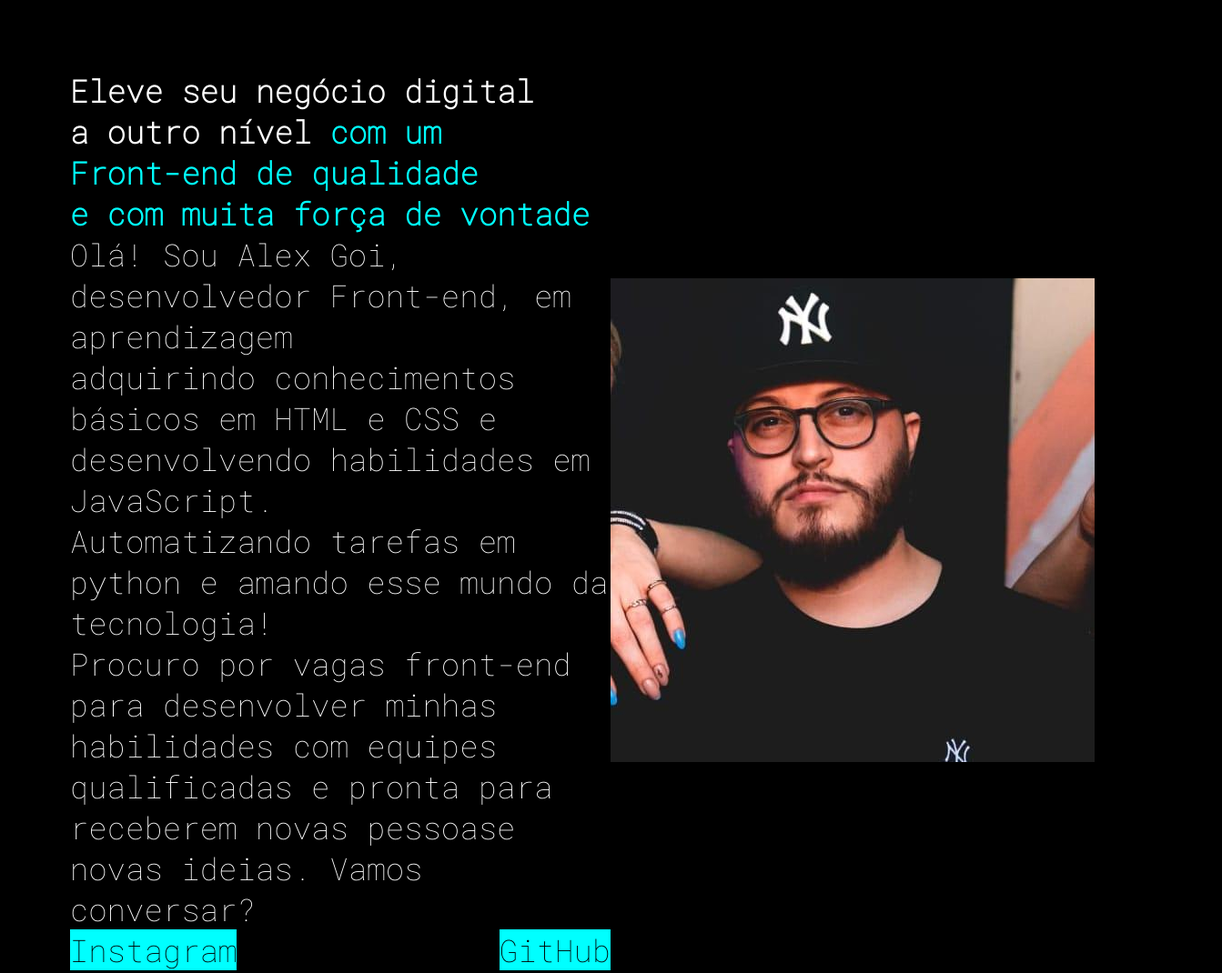
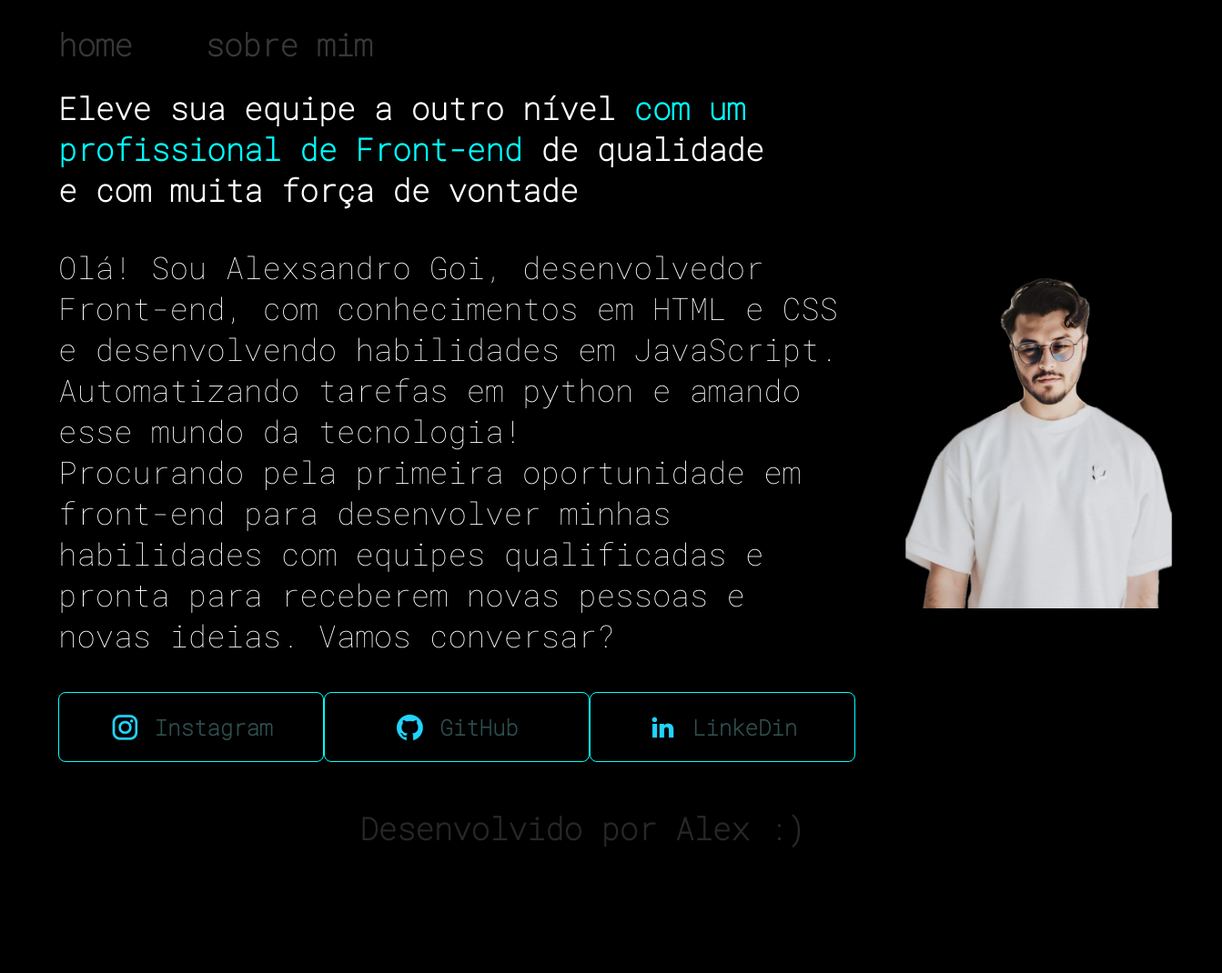
Before and after one commit to Alexgoi/portfolio-v1-incompleto, a plain HTML site: page index.html in a window 1280 px wide. Shown: the whole page at 91% size, 1343 px wide, since content can reach past the window. After the commit the page ends 957 px from the top, so only its background shows below. Drawn offline with Linux system fonts and the light colour scheme.

Commit message:
Estilizando meu portfolio
ta ficando bonito!!

```diff
--- /dev/null
+++ b/css/estilo.css
@@ -0,0 +1,83 @@
+*{
+    padding: 0;
+    margin: 0;
+}
+body{
+    box-sizing: border-box;
+    background-color: black;
+    height: 100%;
+    width: 100%;
+}
+.cabecalho{
+    padding: 2% 0 0 5%;
+}
+.menu-ca{
+    display: flex;
+    gap: 80px;
+}
+.menu-item-ca{
+    text-decoration: none;
+    color: #383838;
+    font-weight: 900;
+}
+.menu-item-ca:hover{
+    color: hotpink;
+}
+
+.apresentacao{
+    display: flex;
+    align-items: center;
+    justify-content: space-between;
+    padding: 2% 5%;
+}
+h1, p, a{
+    font-family: 'Roboto Mono', monospace;
+    color: white;
+    font-size: 0.9cm;
+}
+strong{
+    color: aqua;
+}
+.button-link:hover{
+    color: hotpink;
+    background-color: #272727;
+    cursor: pointer;
+}
+.apresentacao__conteudo{
+    width: 900px;
+    display: flex;
+    flex-direction: column;
+    gap: 40px;
+}
+.button{
+    display: flex;
+    justify-content: space-between;
+}
+
+.button-link{
+    /* background-color: #22D4fd; estilo com botão azul */
+    display: flex;
+    justify-content: center;
+    gap: 16px;
+    width: 290px;
+    text-align: center;
+    color: darkslategrey;
+    text-decoration: none;
+    border-radius: 8px;
+    font-size: 24px;
+    padding: 21.5px 0;
+    font-weight: 900;
+    border: 1px solid aqua;
+}
+.img-eu{
+    width: 35%;
+}
+.rodape{
+    padding: 24px;
+    background-color: 00000;
+    text-align: center;
+    font-weight: 900;
+}
+.text{
+    color: #272727;
+}
--- a/estilo.css
+++ /dev/null
@@ -1,39 +0,0 @@
-*{
-    padding: 0;
-    margin: 0;
-}
-body{
-    background-color: black;
-    height: 100%;
-    width: 100%;
-}
-.apresentacao {
-    display: flex;
-    align-items: center;
-    justify-content: space-between;
-    margin: 6%;
-  }
-
-h1, p, a{
-    font-family: 'Roboto Mono', monospace;
-    color: white;
-    font-size: 0.9cm;
-}
-strong{
-    color: aqua;
-}
-a{
-    color: black;
-    text-decoration: none;
-    background-color: aqua;
-}
-a:hover{
-    color: hotpink;
-}
-.apresentacao__conteudo{
-    width: 900px;
-}
-.button{
-    display: flex;
-    justify-content: space-between;
-}
--- a/index.html
+++ b/index.html
@@ -4,7 +4,7 @@
 <head>
     <meta charset="UTF-8">
     <meta name="viewport" content="width=device-width, initial-scale=1.0">
-    <link rel="stylesheet" href="estilo.css">
+    <link rel="stylesheet" href="css/estilo.css">
     <link rel="preconnect" href="https://fonts.googleapis.com">
     <link rel="preconnect" href="https://fonts.gstatic.com" crossorigin>
     <link href="https://fonts.googleapis.com/css2?family=Roboto+Mono:wght@100&display=swap" rel="stylesheet">
@@ -12,28 +12,47 @@
 </head>
 
 <body>
+    <header class="cabecalho">
+        <nav class="menu-ca">
+            <a class="menu-item-ca" href="index.html">home</a>
+            <a class="menu-item-ca" href="about.html">sobre mim</a>
+        </nav>
+    </header>
     <main class="apresentacao">
         <section class="apresentacao__conteudo">
             <h1>
-                Eleve seu negócio digital<br>
-                a outro nível <strong>com um<br>
-                    Front-end de qualidade<br>
-                    e com muita força de vontade</strong>
+                Eleve sua equipe
+                a outro nível <strong>com um profissional de
+                    Front-end</strong> de qualidade<br>
+                    e com muita força de vontade
             </h1>
             <p>
-                Olá! Sou Alex Goi, desenvolvedor Front-end, em aprendizagem<br>
-                adquirindo conhecimentos básicos em HTML e CSS e desenvolvendo habilidades em JavaScript.<br>
+                Olá! Sou Alexsandro Goi, desenvolvedor Front-end,
+                com conhecimentos em HTML e CSS e desenvolvendo habilidades em JavaScript.<br>
                 Automatizando tarefas em python e amando esse mundo da tecnologia!<br>
-                Procuro por vagas front-end para desenvolver minhas habilidades com equipes<br>
-                qualificadas e pronta para receberem novas pessoase novas ideias. Vamos conversar?
+                Procurando pela primeira oportunidade em front-end para desenvolver minhas habilidades com equipes
+                qualificadas e pronta para receberem novas pessoas e novas ideias. Vamos conversar?
             </p>
             <div class="button">
-                <a href="https://instagram.com/aleexgoi">Instagram</a>
-                <a href="https://github.com/Alexgoi">GitHub</a>
+                <a class="button-link" href="https://instagram.com/aleexgoi">
+                    <img src="img/instagram.png" alt="ícone instagram">
+                    Instagram
+                </a>
+                <a class="button-link" href="https://github.com/Alexgoi">
+                    <img src="img/github.png" alt="ícone github">
+                    GitHub
+                </a>
+                <a class="button-link" href="https://www.linkedin.com/in/alexsandro-morais/">
+                    <img src="img/linkedin.png" alt="ícone linkedin">
+                    LinkeDin
+                </a>
             </div>
         </section>
-        <img class="img-eu" src="img/file (1).png" alt="minha foto">
+        <img class="img-eu" src="img/eu-perfeilia.jpeg" alt="minha foto">
     </main>
+    <footer class="rodape">
+        <p class="text">Desenvolvido por Alex :)</p>
+    </footer>
 </body>
 
 </html>
```
Also changed, not shown: about.html (added, +11 -0 lines), img/Imagem.png (deleted), img/eu-perfeilia.jpeg (added), img/github.png (added), img/instagram.png (added), img/linkedin.png (added).
